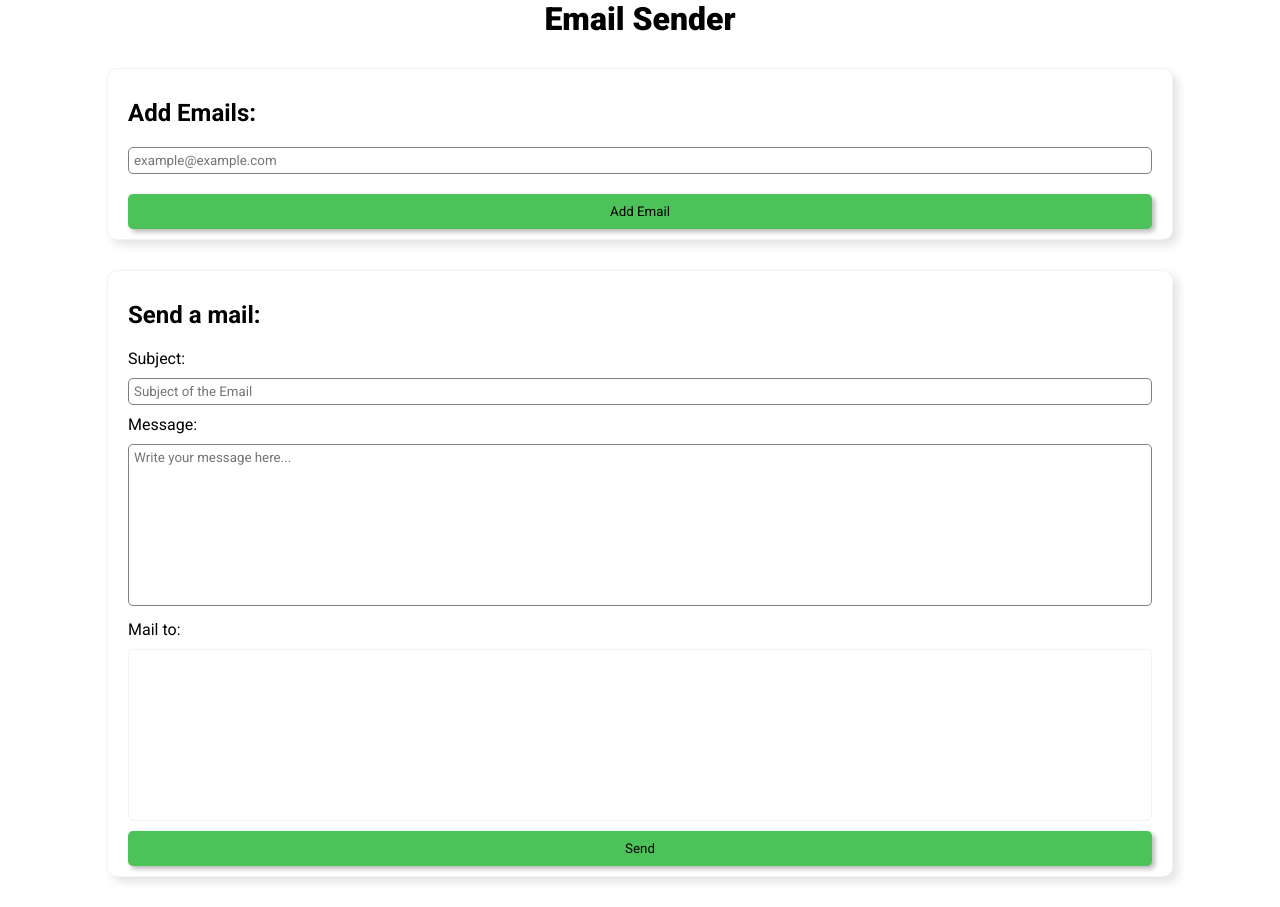
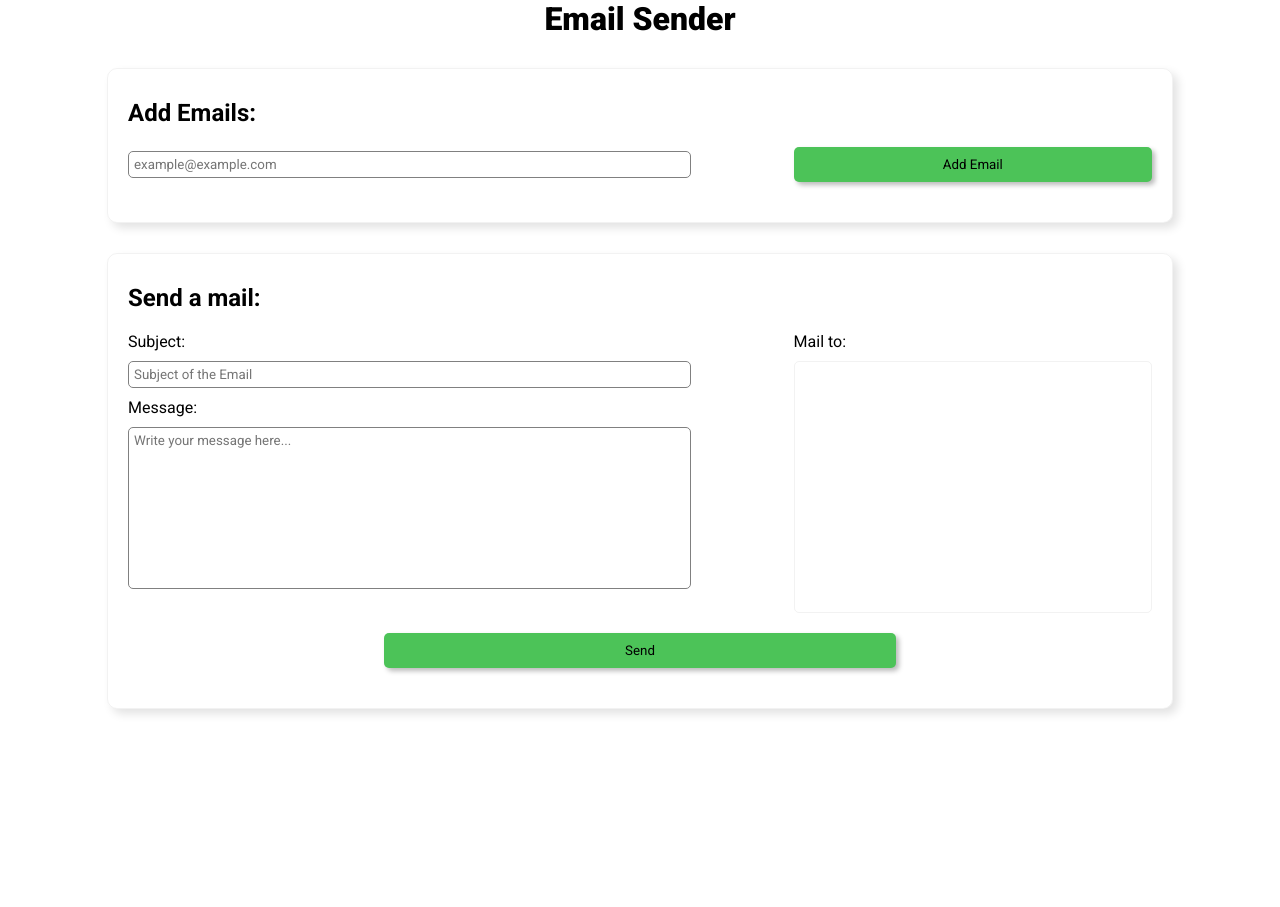
Before and after one commit to Z0mbbit/Django-EmailSender, a Django app: page / in a window 1280 px wide. After the commit the page ends 800 px from the top, so only its background shows below. Run offline with Django 5.2, Linux system fonts and the light colour scheme; data that the repository does not hold is empty; some libraries are stand-ins or nearby versions.

Commit message:
added css for larger screens

```diff
--- a/static/style.css
+++ b/static/style.css
@@ -76,3 +76,47 @@ button{
     width: auto;
     margin: 0;
 }
+
+@media only screen and (min-width: 1000px){
+    .mq-flex{
+        display: flex;
+        flex-direction: row;
+        justify-content: space-between;
+    }
+    form{
+        padding-bottom: 30px;
+    }
+    .receiver-list{
+        height: 30vh;
+    }
+    .subject-message{
+        width: 55%;
+    }
+    .mail-to{
+        width: 35%;
+    }
+    button{
+        width: 50%;
+    }
+    #send-mail{
+        display: flex;
+        flex-direction: column;
+    }
+    #add-mail{
+        display: flex;
+        justify-content: space-between;
+        align-items: center;
+    }
+    #add-mail input{
+        width: 55%;
+        margin: 0;
+    }
+    #add-mail button{
+        width: 35%;
+        margin: 0;
+    }
+    #send-mail button{
+        margin: auto;
+        margin-top: 20px;
+    }
+}
--- a/templates/email.html
+++ b/templates/email.html
@@ -5,7 +5,7 @@
     <h1>Email Sender</h1>
     <section>
         <h2>Add Emails:</h2>
-        <form method="post" enctype="multipart/form-data">
+        <form id="add-mail" method="post" enctype="multipart/form-data">
             {% csrf_token %}
             <input name="email-adress" type="email" placeholder="example@example.com">
             <button type="submit">Add Email</button>
@@ -21,12 +21,17 @@
 
     <section>
         <h2>Send a mail:</h2>
-        <form method="post" enctype="multipart/form-data">
+        <form id="send-mail" method="post" enctype="multipart/form-data">
             {% csrf_token %}
+            <div class="mq-flex">
+                <div class="subject-message">
                     <label for="subject">Subject:</label>
                     <input name="subject" type="text" placeholder="Subject of the Email">
                     <label for="message">Message:</label>
                     <textarea name="message" cols="30" rows="10" placeholder="Write your message here..."></textarea>
+                </div>
+
+                <div class="mail-to">
                     <label for="receiver">Mail to:</label>
                     <div class="receiver-list">
                         {% for email in email_list %}
@@ -36,6 +41,8 @@
                         </div>
                         {% endfor %}
                     </div>
+                </div>
+            </div>
             <button type="submit">Send</button>
         </form>
     </section>
```
Lines whose indentation alone changed are shown as unchanged.
